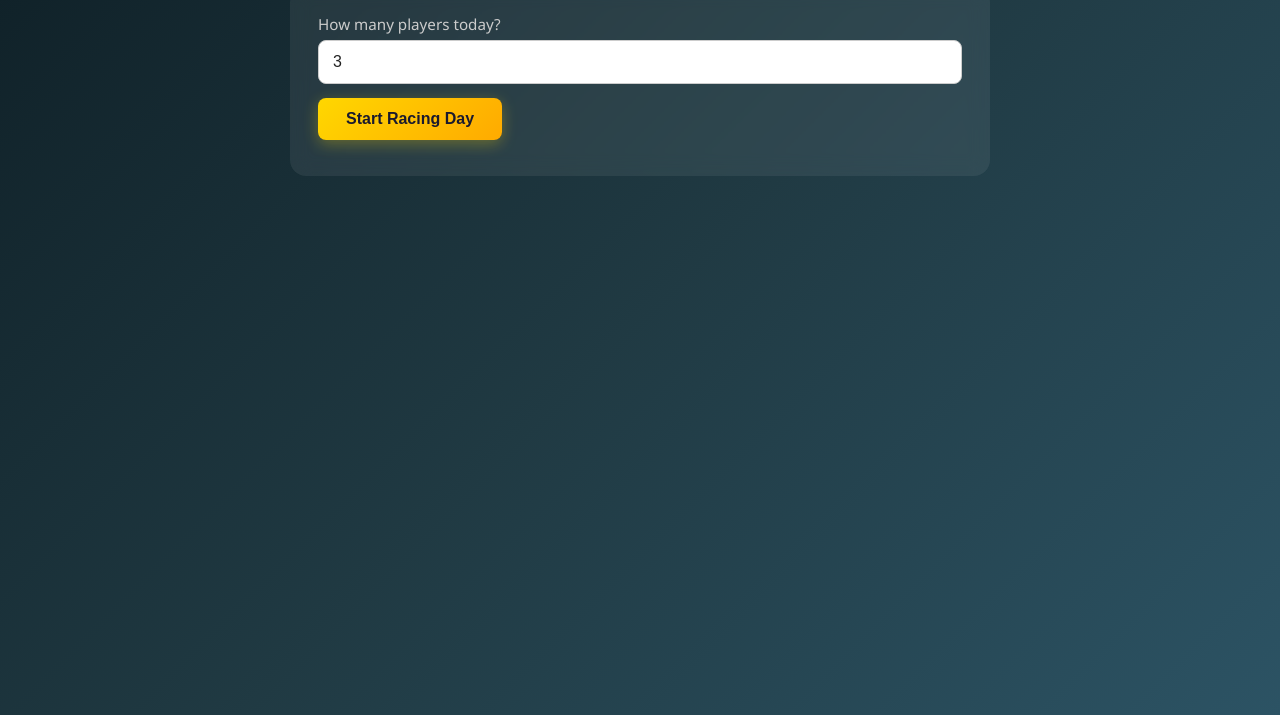
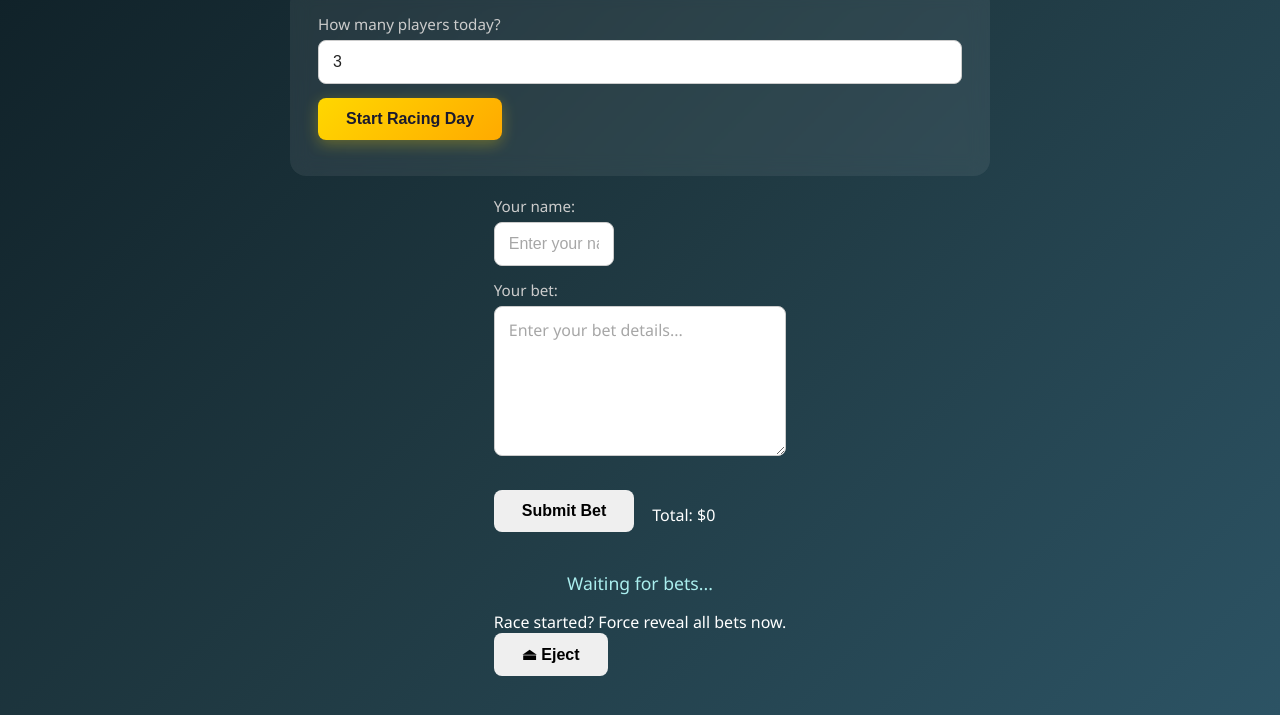
Before and after one commit to robertwong22-spec/blind-race-bet, a website: page public/index.html in a window 1280 px wide. Shown: the part 85-800 px from the top of the page. Drawn offline with nearby package versions, Linux system fonts and the light colour scheme; no server answers.

Commit message:
Update index.html

```diff
--- a/public/index.html
+++ b/public/index.html
@@ -390,16 +390,27 @@
     <button class="btn-primary" onclick="submitRaceName()">Open Betting</button>
   </div>
 
-<!-- SCREEN: Place bet -->
-  <div id="betScreen" class="container hidden">
-    <h2 id="raceTitle">Race</h2>
-    <label for="playerName">Your name:</label>
-    <input type="text" id="playerName" />
-    <label for="betInput">Your bet:</label>
-    <textarea id="betInput"></textarea>
-    <button class="btn-primary" onclick="submitBet()">Submit Bet</button>
-    <p id="betStatus" class="status"></p>
+<div id="betScreen" class="screen">
+  <label>Your name:</label>
+  <input type="text" id="playerName" placeholder="Enter your name" maxlength="20">
+
+  <label>Your bet:</label>
+  <textarea id="betInput" placeholder="Enter your bet details..." rows="3"></textarea>
+
+  <div style="display: flex; gap: 10px; align-items: center; margin: 15px 0;">
+    <button class="btn" onclick="submitBet()">Submit Bet</button>
+    <div class="total-bar" style="flex: 1; margin: 0;">Total: $<span id="totalAmount">0</span></div>
   </div>
+
+  <p class="status" id="statusText">Waiting for bets...</p>
+
+  <div id="submittedList" class="submitted-list"></div>
+
+  <div class="eject-section">
+    <p>Race started? Force reveal all bets now.</p>
+    <button class="btn-eject" onclick="showEjectModal()">⏏ Eject</button>
+  </div>
+</div>
 
   <!-- SCREEN: Submitted waiting -->
   <div id="waitingScreen" class="container hidden">
```
